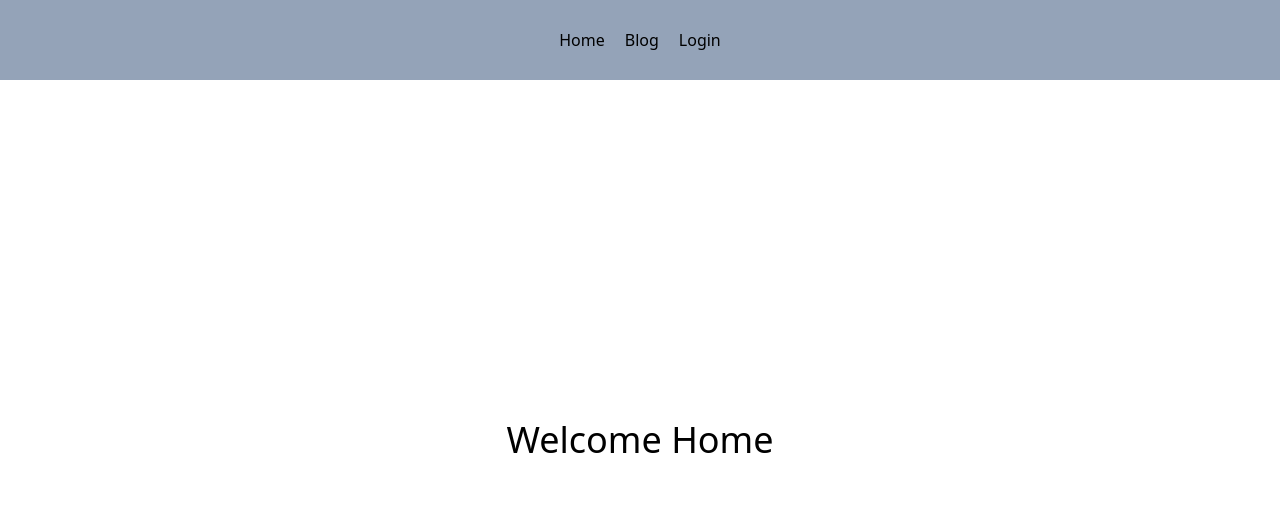
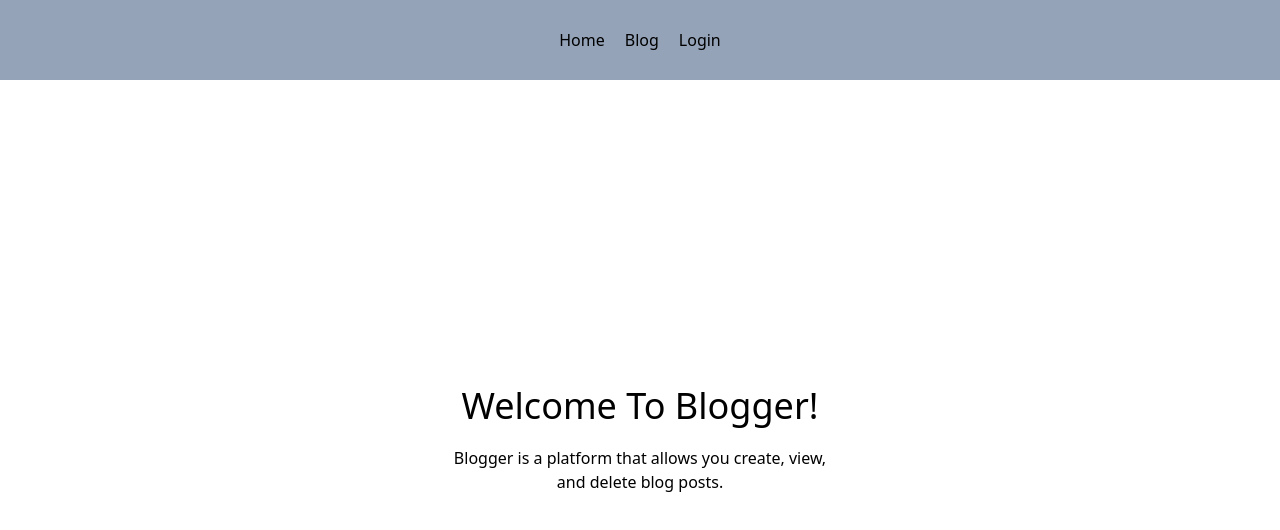
Before and after one commit to dboatengg/blogger, a React (Vite) app: page / in a window 1280 px wide. Shown: the top 530 px of the page. Built offline with nearby package versions, Linux system fonts and the light colour scheme.

Commit message:
Refactor: Update styles of homepage

```diff
--- a/src/pages/Home.jsx
+++ b/src/pages/Home.jsx
@@ -2,12 +2,16 @@ import React from "react";
 
 const Home = () => {
   const style = {
-    container: `h-[90vh] flex items-center justify-center`,
-    title: `text-4xl`,
+    container: `h-[90vh] flex items-center justify-center flex-col gap-5 max-w-[400px] w-[90%] mx-auto text-center`,
+    title: `text-4xl sm:text-3xl`,
   };
   return (
     <div className={style.container}>
-      <h1 className={style.title}>Welcome Home</h1>
+      <h1 className={style.title}>Welcome To Blogger!</h1>
+      <p>
+        Blogger is a platform that allows you create, view, and delete blog
+        posts.
+      </p>
     </div>
   );
 };
```
